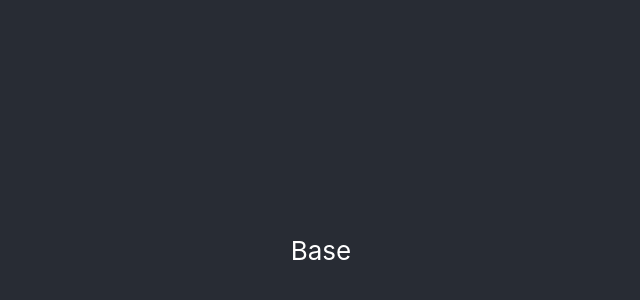
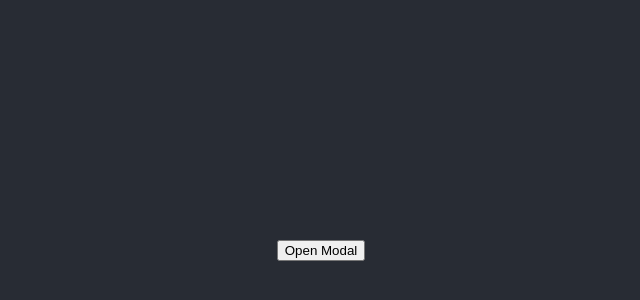
Before and after one commit to Mani007/reactmodals, a React (Create React App) app: page / in a window 1280 px wide. Shown: the part 150-450 px from the top of the page, without its empty margins (319-959 px from the left). Built offline with nearby package versions, Linux system fonts and the light colour scheme.

Commit message:
Basic setup - not yet working modal

```diff
--- a/src/App.js
+++ b/src/App.js
@@ -1,12 +1,14 @@
 import logo from './logo.svg';
 import './App.css';
 import Base from './components/Base';
+import Modal from './components/Modal';
 
 function App() {
   return (
     <div className="App">
       <header className="App-header">
-        <Base/>
+        {/* <Base/> */}
+        <Modal/>
       </header>
     </div>
   );
--- /dev/null
+++ b/src/components/Modal.jsx
@@ -0,0 +1,27 @@
+import React, { useState } from 'react'
+
+function Modal() {
+    const [modal, setModal] = useState(false);
+
+    const toggleModal = () => {
+
+        setModal(!modal);
+    }
+
+    const modaldata = () => {
+        return (
+            <div>
+                <h2>This is a modal</h2>
+                <button onClick={toggleModal}>Close</button>
+            </div>
+        )
+    }
+
+  return (
+    <>
+    <button onClick={toggleModal}>Open Modal</button>
+    </>
+  )
+}
+
+export default Modal
```
Also changed, not shown: src/components/Showmodal.jsx (added, +9 -0 lines).
